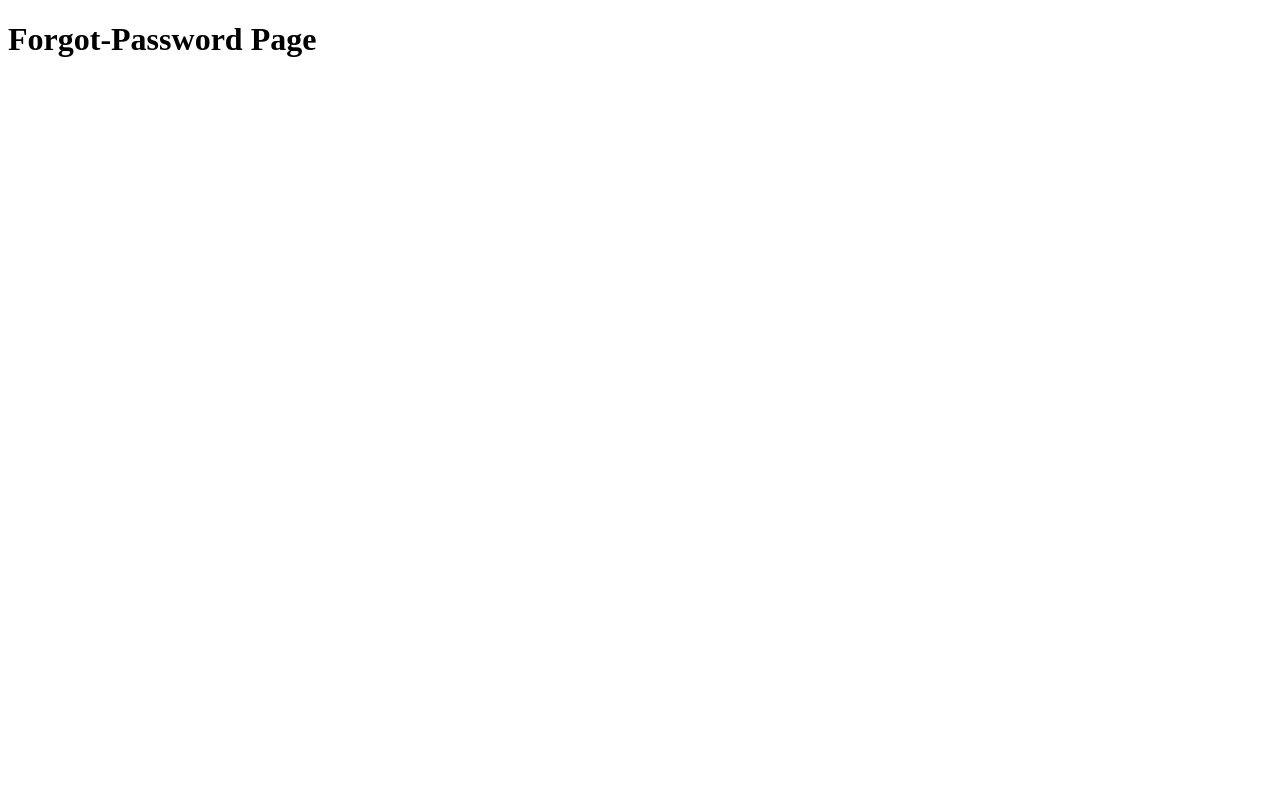
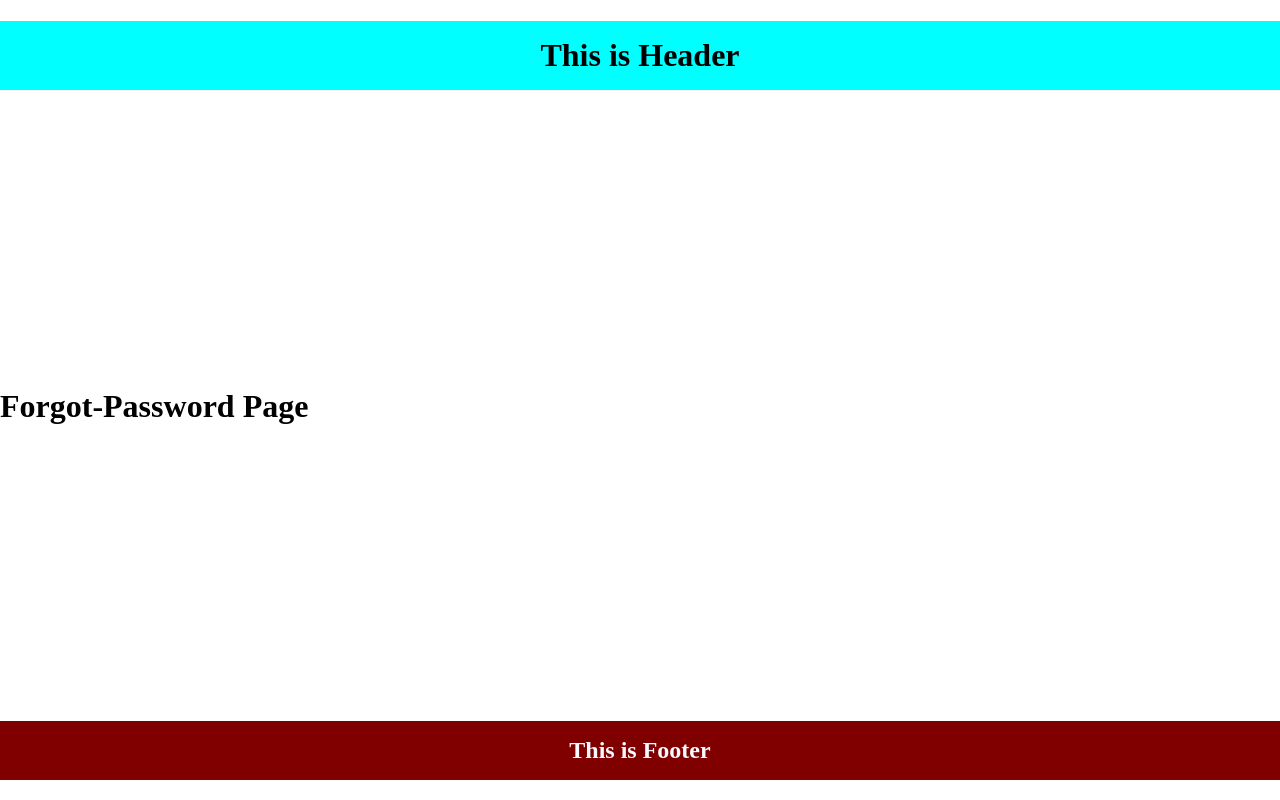
Before and after one commit to nilanchala-samal/next.js-learnings, a Next.js app in the folder routing-demo/: page /forgot-password in a window 1280 px wide. Built offline with nearby package versions, Linux system fonts and the light colour scheme.

Commit message:
Layouts in Next.js

```diff
--- a/routing-demo/src/app/layout.tsx
+++ b/routing-demo/src/app/layout.tsx
@@ -10,7 +10,34 @@ export default function RootLayout({
 }) {
   return (
     <html lang="en">
-      <body>{children}</body>
+      <body style={{
+        display: "flex",
+        flexDirection: "column",
+        justifyContent: "space-between",
+        height: "100vh",
+        width: "100vw",
+        margin: "0",
+        padding: "0"
+      }}>
+        <header>
+          <h1 style={{
+            backgroundColor: "aqua",
+            padding: "1rem",
+            textAlign: "center"
+          }}>
+            This is Header
+          </h1>
+        </header>
+        {children}
+        <footer>
+          <h2 style={{
+            backgroundColor: "maroon",
+            padding: "1rem",
+            color: "ghostwhite",
+            textAlign: "center"
+          }}>This is Footer</h2>
+        </footer>
+      </body>
     </html>
   )
 }
```
Also changed, not shown: routing-demo/src/app/(auth)/(auth-with-layout)/layout.tsx (added, +10 -0 lines), routing-demo/src/app/products/[productId]/layout.tsx (added, +13 -0 lines), routing-demo/src/app/(auth)/(auth-with-layout)/login/page.tsx (renamed from routing-demo/src/app/(auth)/login/page.tsx), routing-demo/src/app/(auth)/(auth-with-layout)/register/page.tsx (renamed from routing-demo/src/app/(auth)/register/page.tsx).
